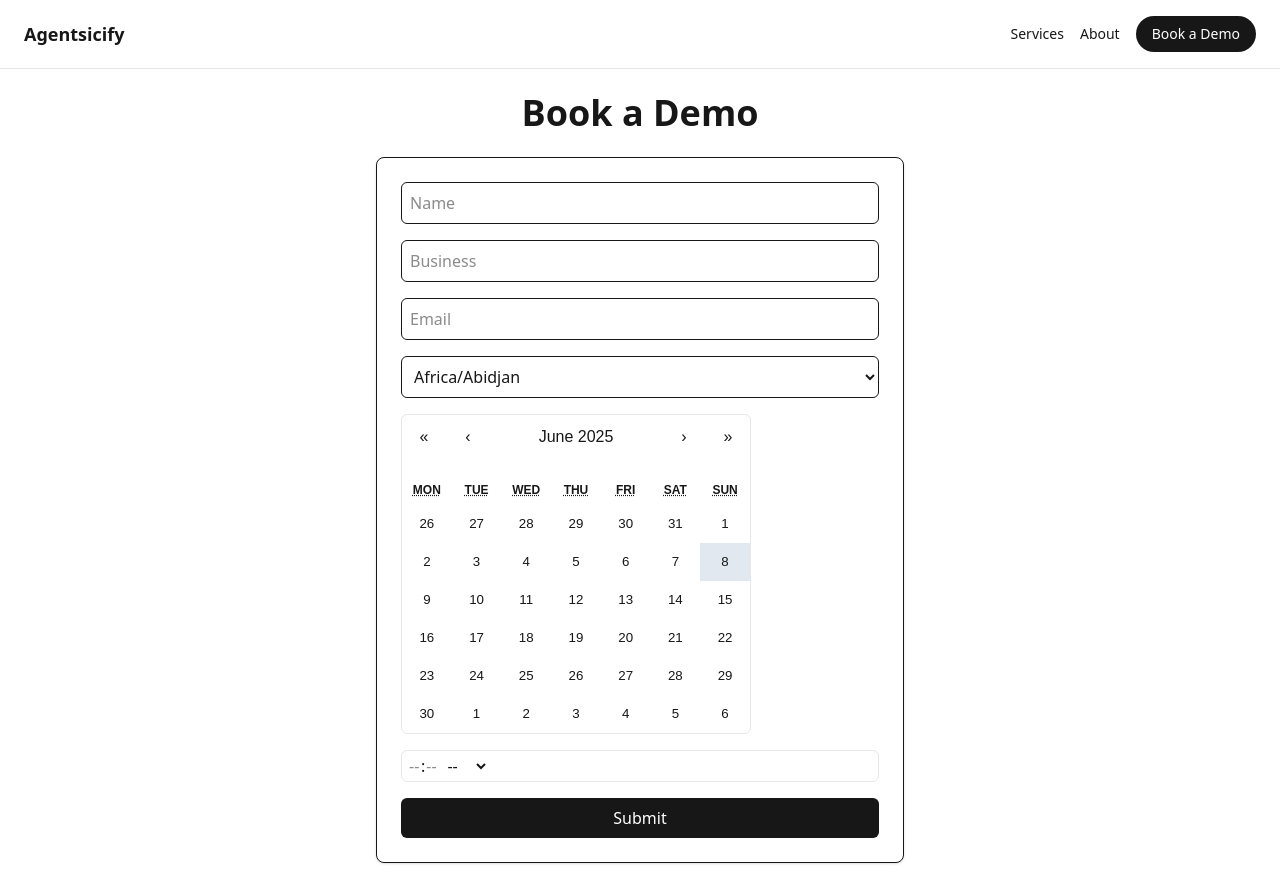
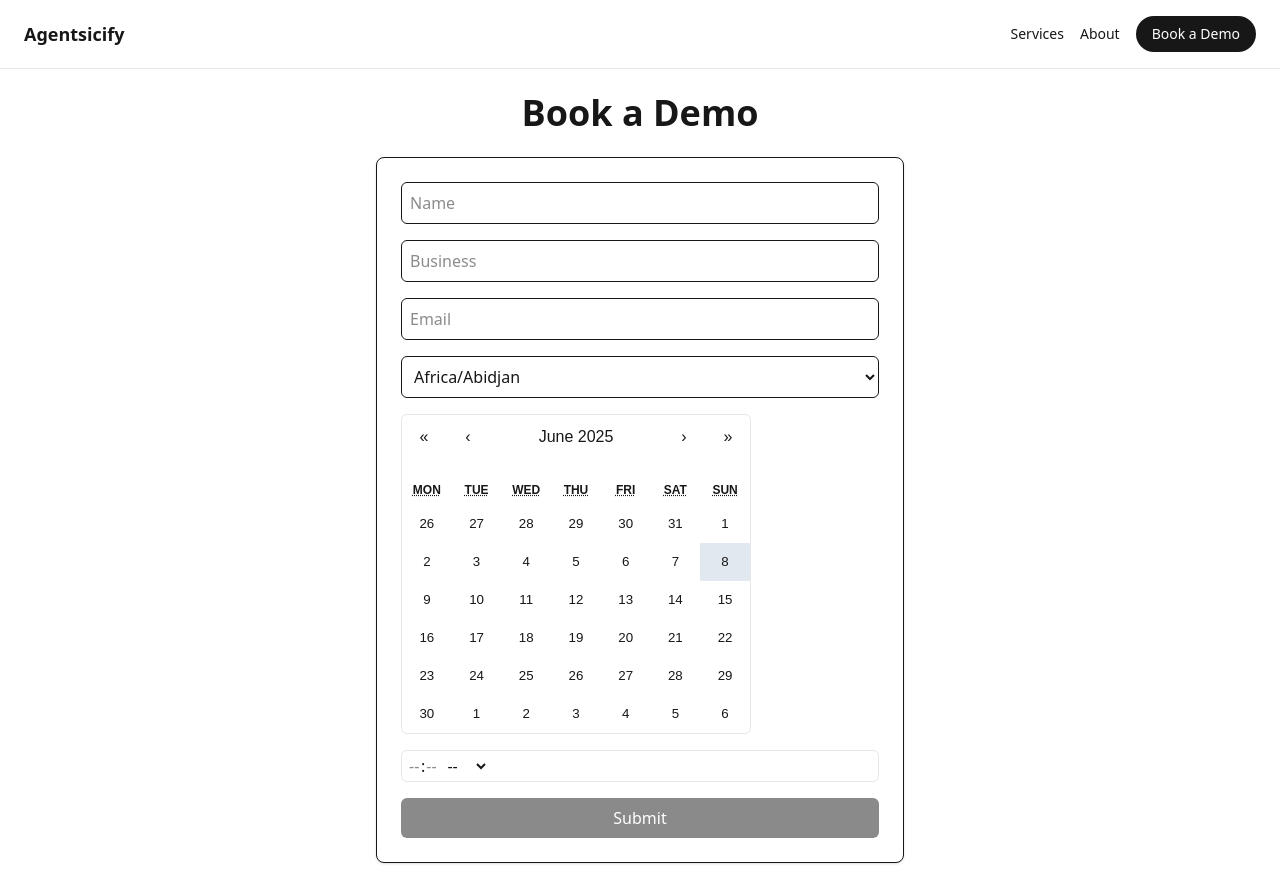
Before and after one commit to MostafaAbdelmegeed/agentsicify, a Next.js app: page /demo in a window 1280 px wide. Built offline with nearby package versions, Linux system fonts and the light colour scheme.

Commit message:
Improve booking form validations

```diff
--- a/src/app/demo/page.tsx
+++ b/src/app/demo/page.tsx
@@ -24,12 +24,16 @@ export default function Demo() {
   }, []);
 
   const handleChange = (e: React.ChangeEvent<HTMLInputElement>) => {
+    setError('');
     setForm({ ...form, [e.target.name]: e.target.value });
   };
 
   const handleSubmit = async (e: React.FormEvent) => {
     e.preventDefault();
-    if (!date || !time) return;
+    if (!date || !time) {
+      setError('Please select a date and time.');
+      return;
+    }
     const [hours, minutes] = time.split(':').map(Number);
     const dt = DateTime.fromJSDate(date, { zone: timezone }).set({
       hour: hours,
@@ -89,7 +93,10 @@ export default function Demo() {
         />
         <select
           value={timezone}
-          onChange={(e) => setTimezone(e.target.value)}
+          onChange={(e) => {
+            setError('');
+            setTimezone(e.target.value);
+          }}
           className="w-full border p-2 rounded-md focus:outline-none focus:ring"
         >
           {timezones.map((tz) => (
@@ -100,12 +107,18 @@ export default function Demo() {
         </select>
         <div className="space-y-4">
           <Calendar
-            onChange={(value) => setDate(value as Date)}
+            onChange={(value) => {
+              setError('');
+              setDate(value as Date);
+            }}
             value={date}
             className="w-full rounded-md"
           />
           <TimePicker
-            onChange={(value) => setTime(value ?? '')}
+            onChange={(value) => {
+              setError('');
+              setTime(value ?? '');
+            }}
             value={time}
             className="w-full"
             clearIcon={null}
@@ -127,7 +140,12 @@ export default function Demo() {
         </div>
         <button
           type="submit"
-          className="bg-foreground text-background px-4 py-2 rounded-md w-full hover:bg-[#383838] dark:hover:bg-[#ccc] transition-colors"
+          disabled={!date || !time}
+          className={`bg-foreground text-background px-4 py-2 rounded-md w-full transition-colors ${
+            !date || !time
+              ? 'opacity-50 cursor-not-allowed'
+              : 'hover:bg-[#383838] dark:hover:bg-[#ccc]'
+          }`}
         >
           Submit
         </button>
```
